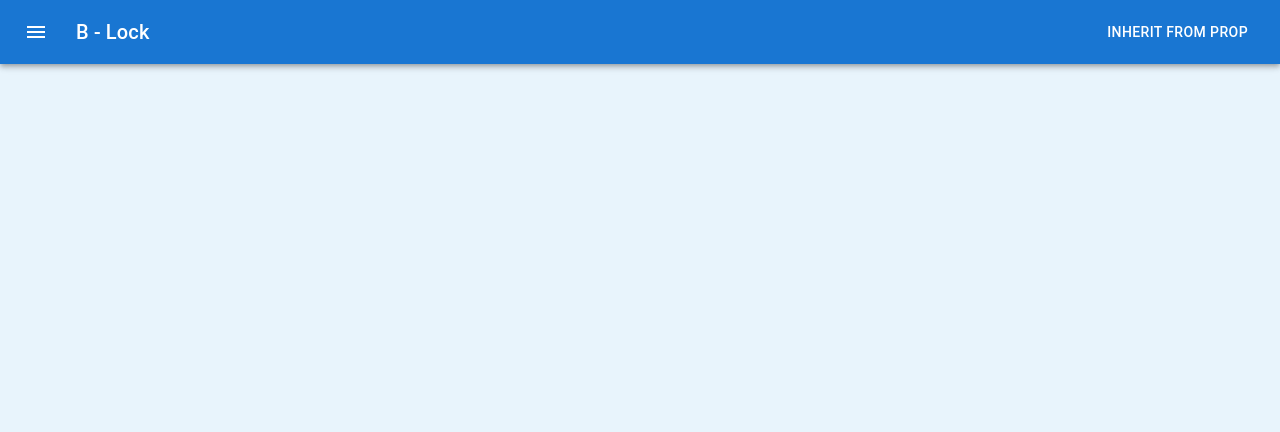
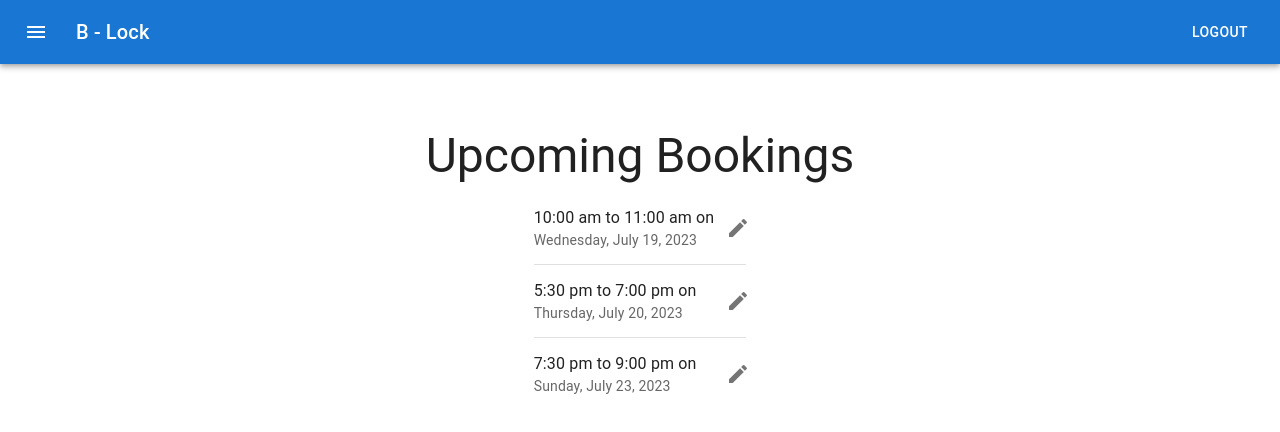
Before and after one commit to rseln/BLock-FE, a React app: page /upcoming in a window 1280 px wide. Shown: the top 432 px of the page. Built offline with nearby package versions, Linux system fonts and the light colour scheme.

Commit message:
add upcoming bookings page

```diff
--- a/package.json
+++ b/package.json
@@ -28,7 +28,10 @@
     "@types/react": "^18.2.14",
     "@types/react-dom": "^18.2.6",
     "babel-loader": "^9.1.3",
+    "eslint-config-prettier": "^8.8.0",
+    "eslint-plugin-prettier": "^5.0.0",
     "html-webpack-plugin": "^5.5.3",
+    "prettier": "3.0.0",
     "ts-loader": "^9.4.4",
     "typescript": "^5.1.6",
     "webpack": "^5.88.1",
@@ -42,7 +45,10 @@
     "@mui/icons-material": "^5.14.0",
     "@mui/material": "^5.14.0",
     "@mui/x-data-grid": "^6.10.0",
+    "@mui/x-date-pickers": "^6.10.0",
     "axios": "^1.4.0",
+    "dayjs": "^1.11.9",
+    "moment": "^2.29.4",
     "prop-types": "^15.8.1",
     "react": "^18.2.0",
     "react-dom": "^18.2.0",
--- a/src/App.jsx
+++ b/src/App.jsx
@@ -1,18 +1,20 @@
 import { BrowserRouter, Route, Routes } from "react-router-dom";
-import { Box, ThemeProvider, createTheme } from '@mui/material/styles';
+import { Box, ThemeProvider, createTheme } from "@mui/material/styles";
 import CssBaseline from "@mui/material/CssBaseline";
 import Home from "./Home";
 import SignIn from "./SignIn";
 import Login from "./Login";
 import Register from "./Register";
 import Bookings from "./Bookings";
-import Layout from "./Layout"
+import Booking from "./Booking";
+import Layout from "./Layout";
+import Upcoming from "./Upcoming";
 
 const theme = createTheme({
   palette: {
     background: {
-        default: "#e8f4fc"
-    }
+      default: "#e8f4fc",
+    },
   },
 });
 
@@ -23,10 +25,12 @@ function App() {
         <CssBaseline />
         <Layout>
           <Routes>
-                        <Route path='/' element={<Home />} />
-                        <Route path='/register' element={<Register />} />
-                        <Route path='/login' element={<SignIn />} />
-                        <Route path='/bookings' element={<Bookings />} />
+            <Route path="/" element={<Home />} />
+            <Route path="/register" element={<Register />} />
+            <Route path="/login" element={<SignIn />} />
+            <Route path="/bookings" element={<Bookings />} />
+            <Route path="/booking" element={<Booking />} />
+            <Route path="/upcoming" element={<Upcoming />} />
           </Routes>
         </Layout>
       </ThemeProvider>
--- a/src/Layout.tsx
+++ b/src/Layout.tsx
@@ -25,7 +25,7 @@ export default function ButtonAppBar(props) {
             <Typography variant="h6" component="div" sx={{ flexGrow: 1 }}>
                 B - Lock
             </Typography>
-            <Button color="inherit">INHERIT FROM PROP</Button>
+            <Button color="inherit">Logout</Button>
             </Toolbar>
         </AppBar>
         </Box>
--- a/src/Register.tsx
+++ b/src/Register.tsx
@@ -35,7 +35,7 @@ export default function SignUp({setToken}) {
     }
 
   return (
-      <Container component="main" maxWidth="xs">
+      <Container component="main" maxWidth="sm">
         <CssBaseline />
         <Box
           sx={{
--- a/src/SignIn.tsx
+++ b/src/SignIn.tsx
@@ -37,7 +37,7 @@ const SignIn = ({setToken}) => {
   }
 
   return (
-      <Container component="main" maxWidth="xs">
+      <Container component="main" maxWidth="sm">
         <CssBaseline />
         <Box
           sx={{
--- /dev/null
+++ b/src/Upcoming.tsx
@@ -0,0 +1,86 @@
+import CssBaseline from "@mui/material/CssBaseline";
+import Box from "@mui/material/Box";
+import Typography from "@mui/material/Typography";
+import Container from "@mui/material/Container";
+import { createTheme, ThemeProvider } from "@mui/material/styles";
+import EditIcon from "@mui/icons-material/Edit";
+import {
+    Divider,
+  IconButton,
+  List,
+  ListItem,
+  ListItemText,
+} from "@mui/material";
+
+
+interface IBooking {
+  date: string;
+  startTime: string;
+  endTime: string;
+  // lock: number
+}
+
+const bookings: IBooking[] = [
+  {
+    date: "Wednesday, July 19, 2023",
+    startTime: "10:00 am",
+    endTime: "11:00 am"
+  },
+  {
+    date: "Thursday, July 20, 2023",
+    startTime: "5:30 pm",
+    endTime: "7:00 pm"
+  },
+  {
+    date: "Sunday, July 23, 2023",
+    startTime: "7:30 pm",
+    endTime: "9:00 pm"
+  },
+];
+
+const defaultTheme = createTheme();
+
+const Upcoming = () => {
+  return (
+    <ThemeProvider theme={defaultTheme}>
+      <Container component="main" maxWidth="sm">
+        <CssBaseline />
+        <Box
+          sx={{
+            marginTop: 8,
+            display: "flex",
+            flexDirection: "column",
+            alignItems: "center",
+          }}
+        >
+          <Typography component="h3" variant="h3">
+            Upcoming Bookings
+          </Typography>
+            <List>
+              {bookings.map((product, idx) => {
+                return (
+                  <>
+                    {idx !== 0 && <Divider variant="middle" component="li" />}
+                    <ListItem
+                      secondaryAction={
+                        <IconButton edge="end" aria-label="delete">
+                          <EditIcon />
+                        </IconButton>
+                      }
+                    >
+                      <ListItemText
+                        primary={`${product.startTime} to ${product.endTime} on`}
+                        secondary={product.date}
+                      />
+                    </ListItem>
+                  </>
+                );
+              })}
+            </List>
+        </Box>
+      </Container>
+    </ThemeProvider>
+  );
+};
+
+export default Upcoming;
```
Also changed, not shown: 1 other file (tests, documents, lock files or other folders). Lines whose indentation alone changed are shown as unchanged.
